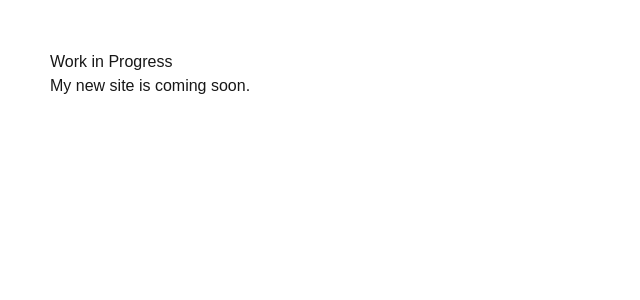
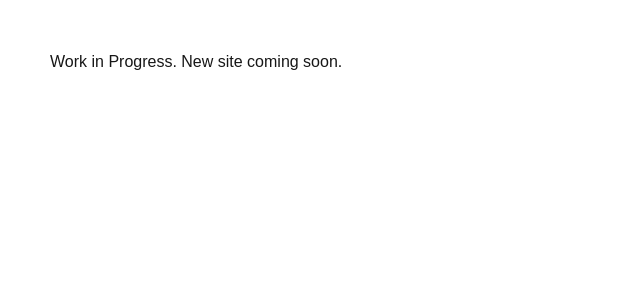
Before and after one commit to vpakarinen2/villepakarinen.com, a Next.js app: page / in a window 1280 px wide. Shown: the top 300 px of the page, without its empty margins (0-640 px from the left). Built offline with nearby package versions, Linux system fonts and the light colour scheme.

Commit message:
Updated app main page file

```diff
--- a/app/page.tsx
+++ b/app/page.tsx
@@ -1,8 +1,7 @@
 export default function Home() {
   return (
     <main style={{ padding: "50px", fontFamily: "sans-serif" }}>
-      <h1>Work in Progress</h1>
-      <p>My new site is coming soon.</p>
+      <h1>Work in Progress. New site coming soon.</h1>
     </main>
   );
 }
```
